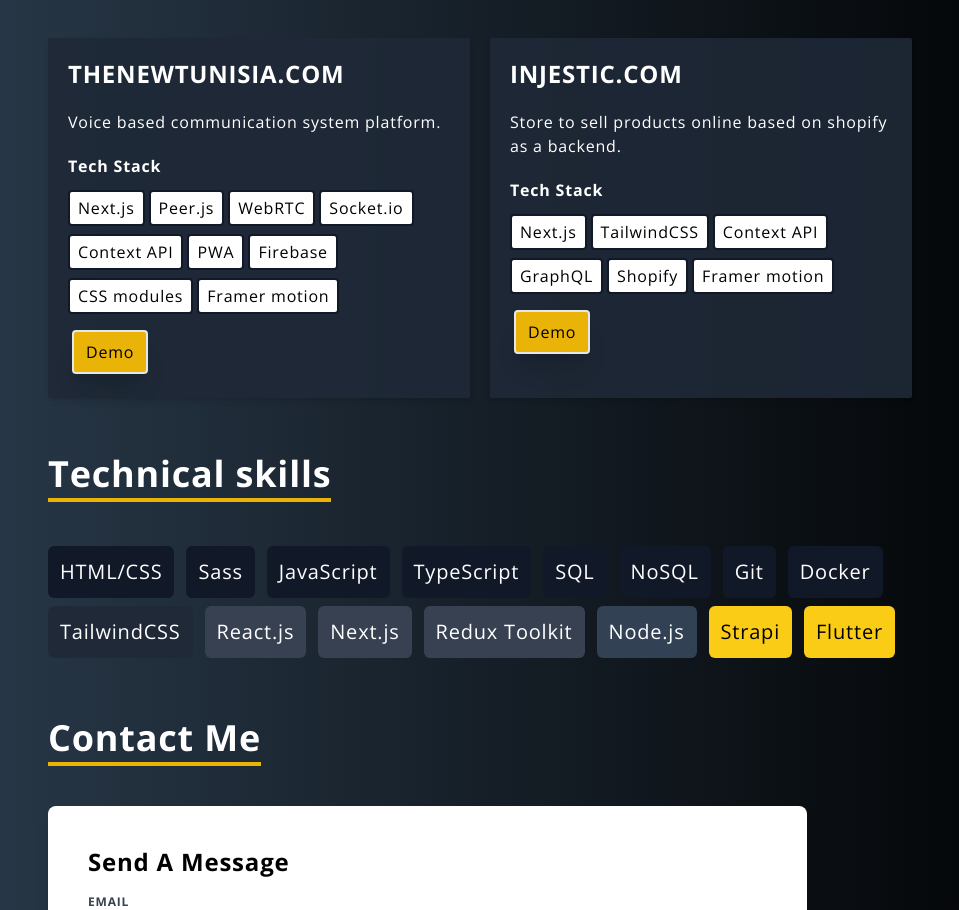
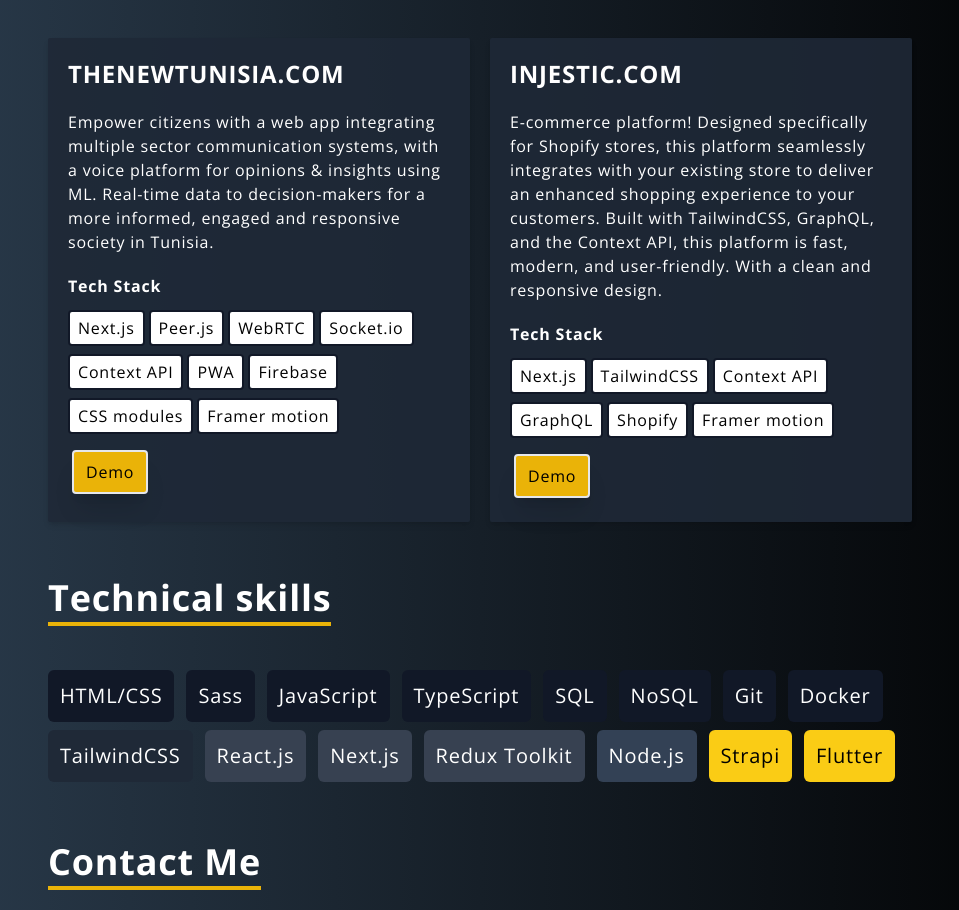
Before and after one commit to Walidhamdidev/Next.js_portfolio, a Next.js app: page / in a window 1280 px wide. Shown: the part 898-1808 px from the top of the page, without its empty margins (160-1119 px from the left). Built offline with nearby package versions, Linux system fonts and the light colour scheme.

Commit message:
Update Projects.js

```diff
--- a/components/Projects.js
+++ b/components/Projects.js
@@ -18,7 +18,7 @@
         { title: "CSS modules" },
         { title: "Framer  motion" },
       ],
-      description: "Voice based communication system platform.",
+      description: "Empower citizens with a web app integrating multiple sector communication systems, with a voice platform for opinions & insights using ML. Real-time data to decision-makers for a more informed, engaged and responsive society in Tunisia.",
     },
     {
       title: "injestic.com",
@@ -32,7 +32,7 @@
         { title: "Framer  motion" },
       ],
       description:
-        "Store to sell products online based on shopify as a backend.",
+        "E-commerce platform! Designed specifically for Shopify stores, this platform seamlessly integrates with your existing store to deliver an enhanced shopping experience to your customers. Built with TailwindCSS, GraphQL, and the Context API, this platform is fast, modern, and user-friendly. With a clean and responsive design.",
     },
   ];
 
```
